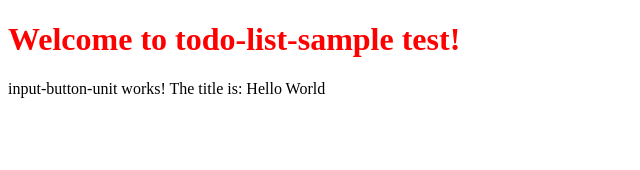
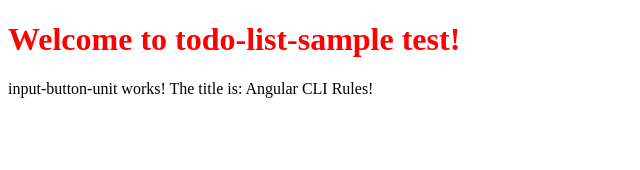
Before and after one commit to cpamplona/sample, an Angular app: page / in a window 1280 px wide. Shown: the top 170 px of the page, without its empty margins (0-640 px from the left). Built offline with nearby package versions, Linux system fonts and the light colour scheme.

Commit message:
another test

```diff
--- a/src/app/input-button-unit/input-button-unit.component.ts
+++ b/src/app/input-button-unit/input-button-unit.component.ts
@@ -13,9 +13,15 @@
 export class InputButtonUnitComponent implements OnInit {
 
   title = 'Hello World';
-  constructor() { }
+  constructor() {
+		this.changeTitle('My First Angular App');
+	}
 
   ngOnInit(): void {
+		this.title = 'Angular CLI Rules!';
   }
 
+	changeTitle(newTitle: string) {
+		this.title = newTitle;
+	}
 }
```
